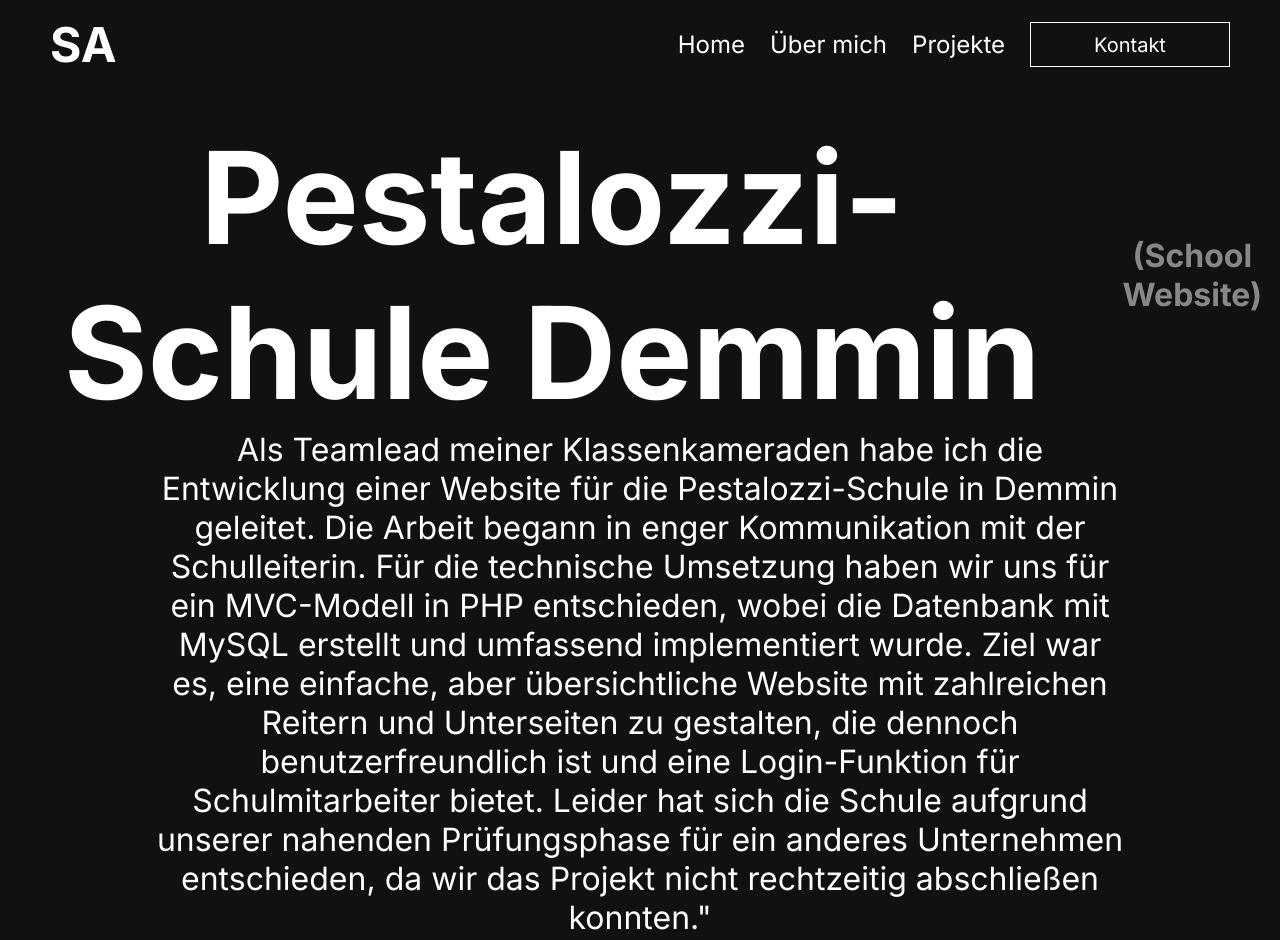
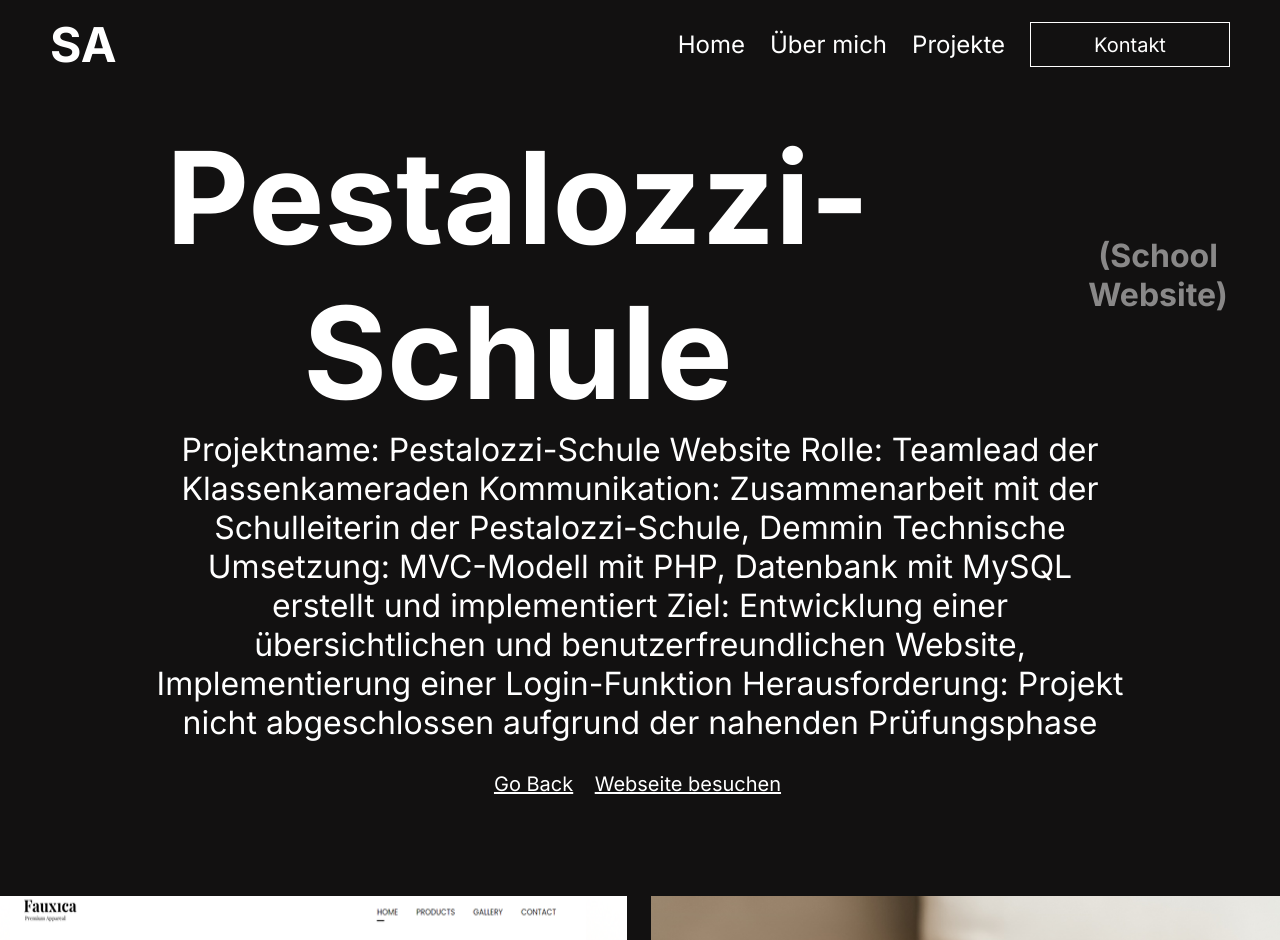
Before and after one commit to Stileexx/MainPortfolio, a plain HTML site: page pestalozzi.html in a window 1280 px wide. Shown: the top 940 px of the page. Drawn offline with nearby package versions, Linux system fonts and the light colour scheme.

Commit message:
callout on everz Beschreibung page

```diff
--- a/pestalozzi.html
+++ b/pestalozzi.html
@@ -48,18 +48,25 @@
   <!-- Work Page Section  -->
   <section class="work-page">
     <div class="work-page-title">
-      <h1>Pestalozzi-Schule Demmin</h1>
+      <h1>Pestalozzi-Schule</h1>
       <h4>(School Website)</h4>
     </div>
 
     <p>
-      Als Teamlead meiner Klassenkameraden habe ich die Entwicklung einer Website für die Pestalozzi-Schule in Demmin
+      <!-- Als Teamlead meiner Klassenkameraden habe ich die Entwicklung einer Website für die Pestalozzi-Schule in Demmin
       geleitet. Die Arbeit begann in enger Kommunikation mit der Schulleiterin. Für die technische Umsetzung haben wir
       uns für ein MVC-Modell in PHP entschieden, wobei die Datenbank mit MySQL erstellt und umfassend implementiert
       wurde. Ziel war es, eine einfache, aber übersichtliche Website mit zahlreichen Reitern und Unterseiten zu
       gestalten, die dennoch benutzerfreundlich ist und eine Login-Funktion für Schulmitarbeiter bietet. Leider hat sich
       die Schule aufgrund unserer nahenden Prüfungsphase für ein anderes Unternehmen entschieden, da wir das Projekt
-      nicht rechtzeitig abschließen konnten."
+      nicht rechtzeitig abschließen konnten. -->
+      Projektname: Pestalozzi-Schule Website
+      Rolle: Teamlead der Klassenkameraden
+      Kommunikation: Zusammenarbeit mit der Schulleiterin der Pestalozzi-Schule, Demmin
+      Technische Umsetzung: MVC-Modell mit PHP, Datenbank mit MySQL erstellt und implementiert
+      Ziel: Entwicklung einer übersichtlichen und benutzerfreundlichen Website,
+      Implementierung einer Login-Funktion
+      Herausforderung: Projekt nicht abgeschlossen aufgrund der nahenden Prüfungsphase
     </p>
 
     <div class="work-links">
@@ -78,9 +85,9 @@
     <img src="img/callout-1.png" alt="img" />
 
     <div>
-      <h2>Have a project in mind or just want to say hello?</h2>
+      <h2>Interesse geweckt oder ein Projekt im Sinn? Kontaktieren Sie mich gerne!</h2>
       <button class="btn-callout" onclick="window.location.href='contact.html'">
-        Let's Talk
+        Kontakt aufnehmen
       </button>
     </div>
 
```
Also changed, not shown: contact.html (+1 -1 lines), doeneria.html (+2 -2 lines), fauxica.html (+2 -2 lines), wearenord.html (+2 -2 lines).
